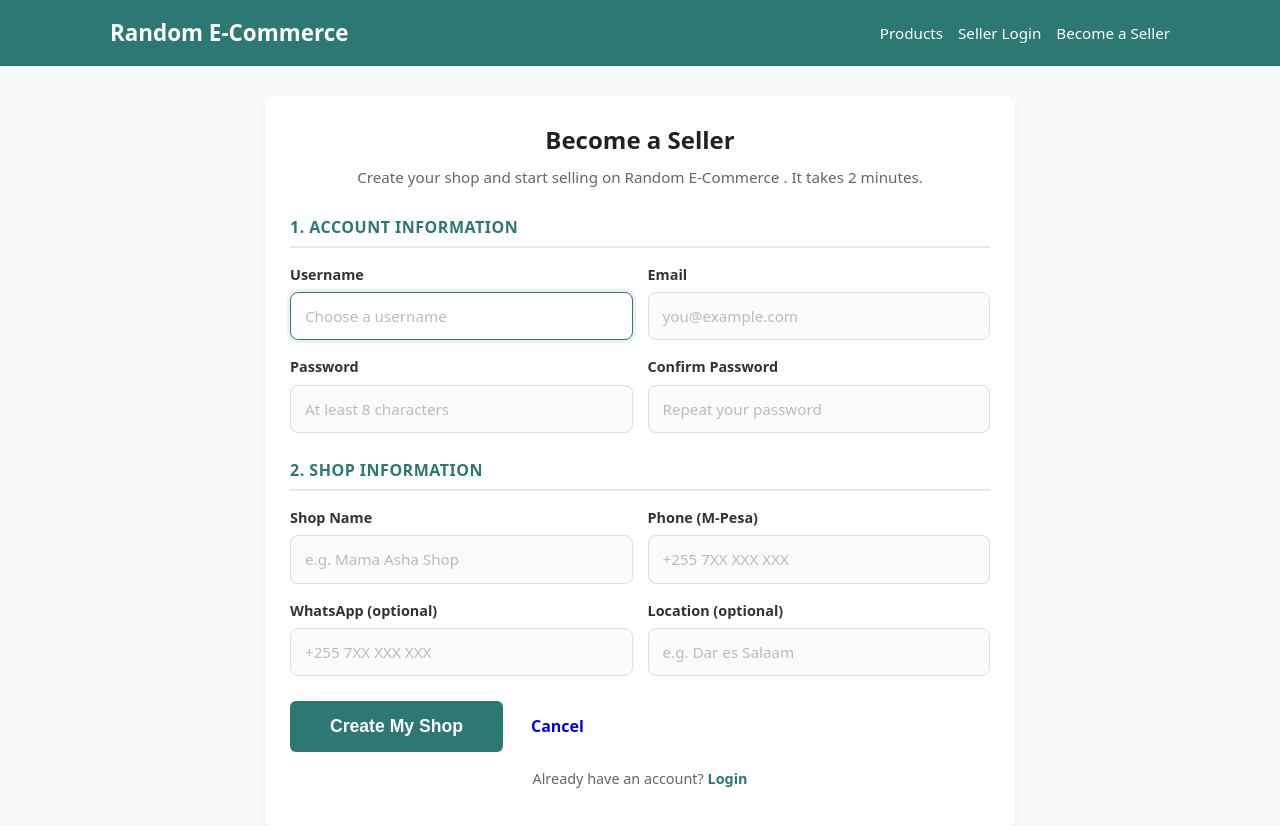
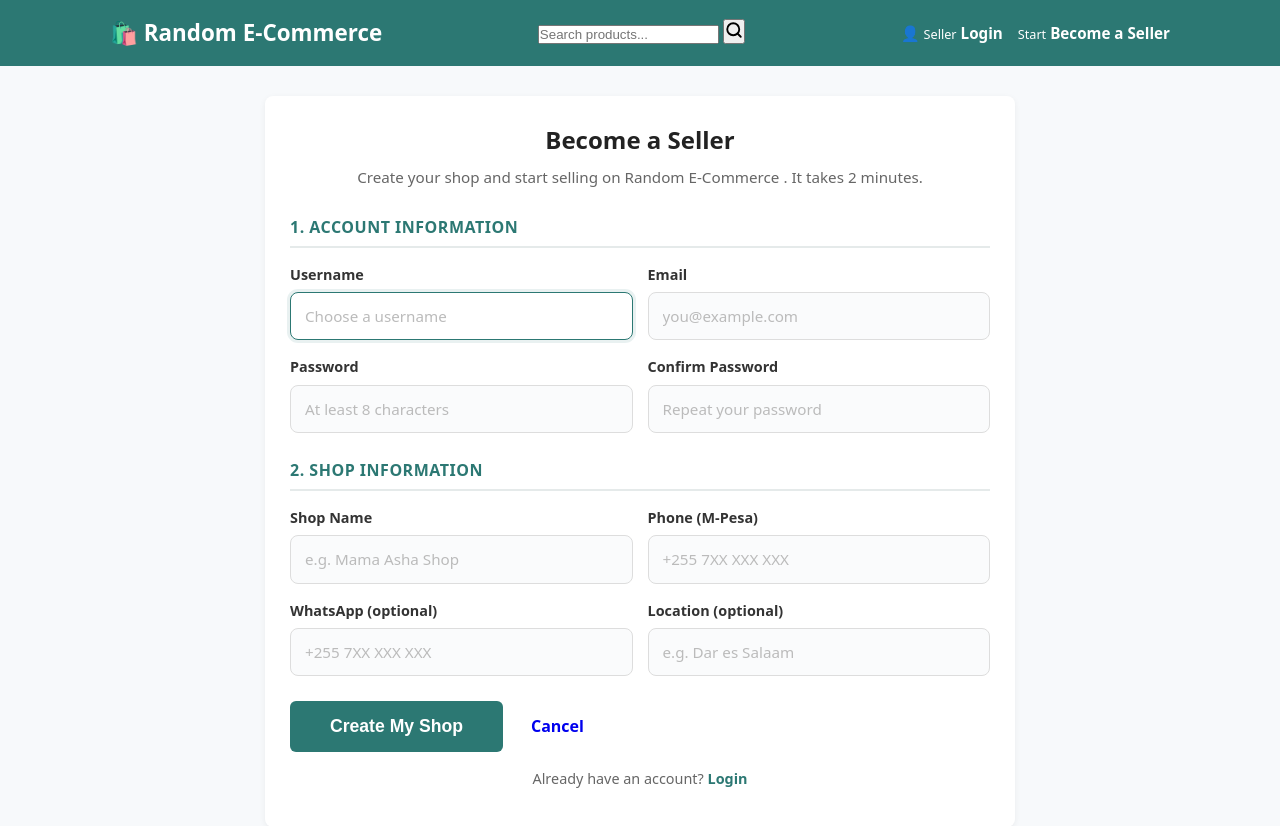
Before and after one commit to kocha-design/Random-E-Commerce, a Django app: page /accounts/register/seller/ in a window 1280 px wide. Shown: the top 826 px of the page. Run offline with Django 5.2, Linux system fonts and the light colour scheme.

Commit message:
Redesign header with search bar and icons (international style)

```diff
--- a/templates/base.html
+++ b/templates/base.html
@@ -10,26 +10,76 @@
 </head>
 <body>
     <header class="site-header">
-        <div class="container">
-            <a href="{% url 'home' %}" class="logo">Random E-Commerce</a>
-<nav>
-    <a href="{% url 'product_list' %}">Products</a>
+        <div class="container header-container">
+            <!-- Logo -->
+            <a href="{% url 'home' %}" class="logo">
+                <span class="logo-icon">🛍️</span>
+                Random E-Commerce
+            </a>
 
+            <!-- Search bar (kama Amazon) -->
+            <form action="{% url 'product_list' %}" method="get" class="header-search">
+                <input type="text" name="q" placeholder="Search products..." value="{{ request.GET.q }}">
+                <button type="submit" aria-label="Search">
+                    <svg xmlns="http://www.w3.org/2000/svg" width="18" height="18" viewBox="0 0 24 24" fill="none" stroke="currentColor" stroke-width="2.5" stroke-linecap="round" stroke-linejoin="round">
+                        <circle cx="11" cy="11" r="8"></circle>
+                        <line x1="21" y1="21" x2="16.65" y2="16.65"></line>
+                    </svg>
+                </button>
+            </form>
+
+            <!-- Right nav -->
+            <nav class="header-nav">
                 {% if user.is_authenticated %}
                     {% if user.is_seller %}
-            <a href="{% url 'seller_dashboard' %}">My Dashboard</a>
+                        <a href="{% url 'seller_dashboard' %}" class="nav-link">
+                            <span class="nav-icon">📊</span>
+                            <span class="nav-text">
+                                <small>My</small>
+                                <strong>Dashboard</strong>
+                            </span>
+                        </a>
                     {% endif %}
                     {% if user.is_staff %}
-            <a href="{% url 'admin:index' %}">Admin</a>
+                        <a href="{% url 'admin:index' %}" class="nav-link">
+                            <span class="nav-icon">⚙️</span>
+                            <span class="nav-text">
+                                <small>Admin</small>
+                                <strong>Panel</strong>
+                            </span>
+                        </a>
                     {% endif %}
-        <span>Hi, {{ user.username }}</span>
-        <form action="{% url 'logout' %}" method="post" style="display:inline;">
+                    <a href="#" class="nav-link">
+                        <span class="nav-icon">👤</span>
+                        <span class="nav-text">
+                            <small>Hi,</small>
+                            <strong>{{ user.username }}</strong>
+                        </span>
+                    </a>
+                    <form action="{% url 'logout' %}" method="post" class="logout-form">
                         {% csrf_token %}
-            <button type="submit" class="link-btn">Logout</button>
+                        <button type="submit" class="nav-link">
+                            <span class="nav-icon">🚪</span>
+                            <span class="nav-text">
+                                <small>Sign</small>
+                                <strong>Out</strong>
+                            </span>
+                        </button>
                     </form>
                 {% else %}
-        <a href="{% url 'login' %}">Seller Login</a>
-        <a href="{% url 'register_seller' %}">Become a Seller</a>
+                    <a href="{% url 'login' %}" class="nav-link">
+                        <span class="nav-icon">👤</span>
+                        <span class="nav-text">
+                            <small>Seller</small>
+                            <strong>Login</strong>
+                        </span>
+                    </a>
+                    <a href="{% url 'register_seller' %}" class="nav-link nav-cta">
+                        <span class="nav-text">
+                            <small>Start</small>
+                            <strong>Become a Seller</strong>
+                        </span>
+                    </a>
                 {% endif %}
             </nav>
         </div>
```
Lines whose indentation alone changed are shown as unchanged.
